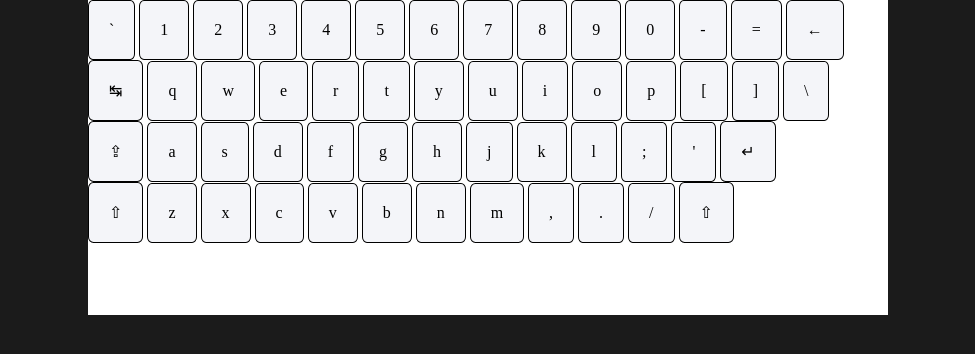
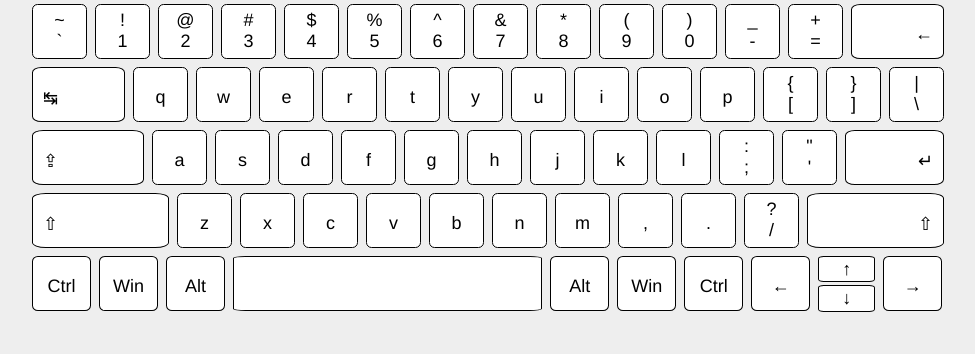
Before and after one commit to petravetsma/virtual-keyboard, a plain HTML site: page index.html in a window 1280 px wide. Shown: the whole page, without its empty margins (152-1127 px from the left). Drawn offline with Linux system fonts and the light colour scheme.

Commit message:
feat: make keyboard layout

```diff
--- a/index.html
+++ b/index.html
@@ -7,21 +7,22 @@
   <title>Document</title>
 </head>
 <body>
+  <div class="keyboard">
     <div class="container">
       <div>
-      <div>`</div>
-      <div>1</div>
-      <div>2</div>
-      <div>3</div>
-      <div>4</div>
-      <div>5</div>
-      <div>6</div>
-      <div>7</div>
-      <div>8</div>
-      <div>9</div>
-      <div>0</div>
-      <div>-</div>
-      <div>=</div>
+        <div class="double">~<br>`</div>
+        <div class="double">!<br>1</div>
+        <div class="double">@<br>2</div>
+        <div class="double">#<br>3</div>
+        <div class="double">$<br>4</div>
+        <div class="double">%<br>5</div>
+        <div class="double">^<br>6</div>
+        <div class="double">&<br>7</div>
+        <div class="double">*<br>8</div>
+        <div class="double">(<br>9</div>
+        <div class="double">)<br>0</div>
+        <div class="double">_<br>-</div>
+        <div class="double">+<br>=</div>
         <div>&#8592;</div>
       </div>
       <div>
@@ -38,9 +39,9 @@
         <div>i</div>
         <div>o</div>
         <div>p</div>
-      <div>[</div>
-      <div>]</div>
-      <div>\</div>
+        <div class="double">{<br>[</div>
+        <div class="double">}<br>]</div>
+        <div class="double">|<br>\</div>
       </div>
       <div>
         <div>&#8682;</div>
@@ -53,8 +54,8 @@
         <div>j</div>
         <div>k</div>
         <div>l</div>
-      <div>;</div>
-      <div>'</div>
+        <div class="double">:<br>;</div>
+        <div class="double">"<br>'</div>
         <div>&#8629;</div>
       </div>
       <div>
@@ -68,10 +69,25 @@
         <div>m</div>
         <div>,</div>
         <div>.</div>
-      <div>/</div>
+        <div class="double">?<br>/</div>
         <div>&#8679;</div>
       </div>
-    <div></div>
+      <div>
+        <div>Ctrl</div>
+        <div>Win</div>
+        <div>Alt</div>
+        <div>&nbsp;</div>
+        <div>Alt</div>
+        <div>Win</div>
+        <div>Ctrl</div>
+        <div>&#8592;</div>
+        <div>
+          <div>&#8593;</div>
+          <div>&#8595;</div>
+        </div>
+        <div>&#8594;</div>
+      </div>
+    </div>
   </div>
   <script src="script.js"></script>
 </body>
--- a/style.css
+++ b/style.css
@@ -4,21 +4,105 @@
 }
 
 body {
-  background: #1b1b1b;
+  background:  #eeeeee;
+  font-family: Helvetica, Arial, sans-serif;
+  font-size: 18px;
+}
+
+.keyboard {
+  position: relative;
+  margin: 0 auto;
+  max-width: 920px;
+  background: #f4f5f9;
 }
 
 .container {
-  margin: 0 auto;
-  max-width: 800px;
-  height: 315px;
-  width: 930px;
-  background: #ffffff;
+  position: absolute;
+  top: 0;
+  left: 0;
+  width: 100%;
+  height: 100%;
+}
+
+.container > div {
+  display: flex;
 }
 
 .container > div > div {
-  display: inline-block;
-  padding: 20px;
-  background-color: #f4f5f9;
+  width: 5.761%;
+  height: 0;
+  padding: 2.066% 0 3.697%;
+  margin: 0.435% 0.435%;
+  background-color: #ffffff;
   border: 1px solid #000000;
   border-radius: 10%;
+  text-align: center;
 }
+
+.container > div > .double {
+  padding: 0.587% 0 5.175%;
+}
+
+.container > div:first-child > div:last-child {
+  width: 8.805%;
+  text-align: right;
+  padding-right: 1.087%;
+}
+
+.container > div:nth-child(2) > div:first-child {
+  width: 8.805%;
+  text-align: left;
+  padding-left: 1.087%;
+}
+
+.container > div:nth-child(3) > div:first-child {
+  width: 10.87%;
+  text-align: left;
+  padding-left: 1.087%;
+}
+
+.container > div:nth-child(3) > div:last-child {
+  width: 9.457%;
+  text-align: right;
+  padding-right: 1.087%;
+}
+
+.container > div:nth-child(4) > div:first-child {
+  width: 13.588%;
+  text-align: left;
+  padding-left: 1.087%;
+}
+
+.container > div:nth-child(4) > div:last-child {
+  width: 13.588%;
+  text-align: right;
+  padding-right: 1.087%;
+}
+
+.container > div:nth-child(5) > div {
+  width: 6.196%;
+}
+
+.container > div:nth-child(5) > div:nth-child(4) {
+  padding: 2.882% 13.6%;
+  border-radius: 4%;
+}
+
+.container > div:nth-child(5) > div:nth-child(9) {
+  padding: 0;
+  border: none;
+}
+
+.container > div:nth-child(5) > div:nth-child(9) div {
+  padding: 3%;
+  margin-bottom: 5.27%;
+  border: 1px solid #000000;
+  background-color: #ffffff;
+  border-radius: 10%;
+}
+
+@media (max-width: 920px) {
+  body {
+    font-size: 2vw;
+  }
+}
```
Lines whose indentation alone changed are shown as unchanged.
